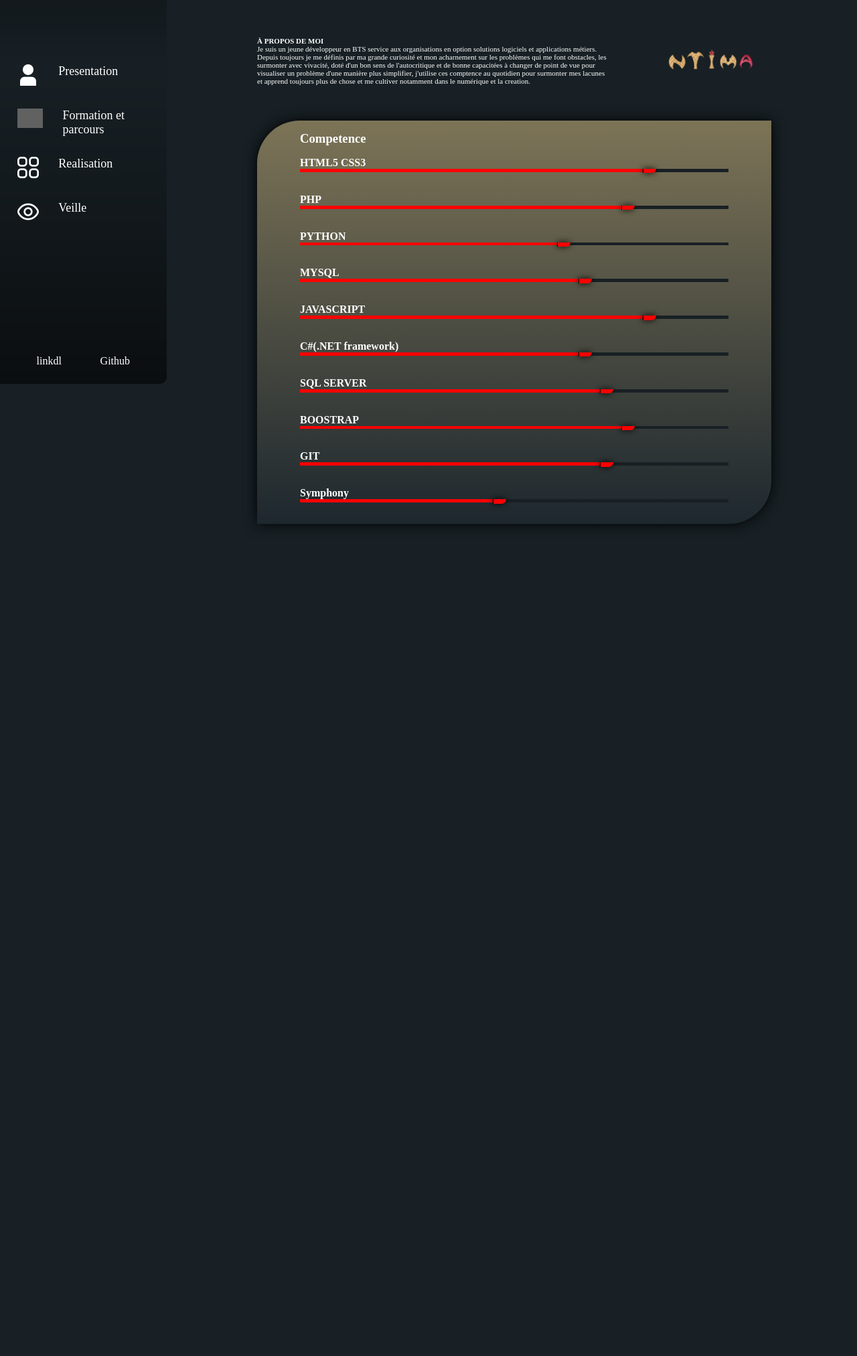
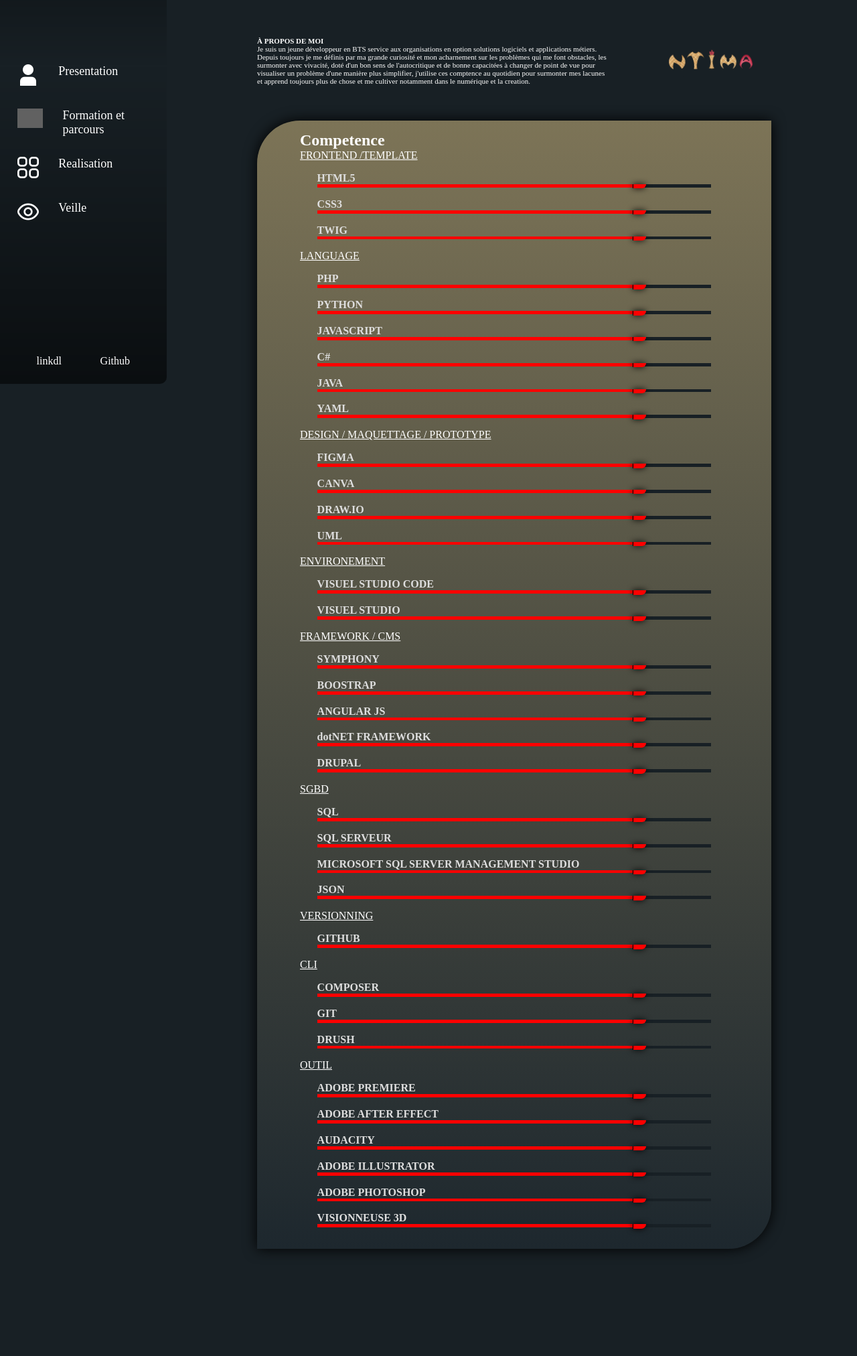
Before and after one commit to calebModeste/portefolio, a PHP site: page / in a window 1280 px wide. Shown: the part 198-2222 px from the top of the page at 67% size. Before the commit the page ends 1140 px from the top, so only its background shows below. Run offline with PHP 8.4, Linux system fonts and the light colour scheme; grey boxes are pictures that could not be loaded.

Commit message:
modification style and structure

```diff
--- a/index.html
+++ b/index.html
@@ -106,69 +106,176 @@
                     <div class="competence">
 
                         <div class="titre" >
-                            <h3>Competence</h3>
+                            <h2>Competence</h2>
+                        </div>
+
+                    <div>
+                        <u>FRONTEND /TEMPLATE</u>
+                            <div class="element">
+                                <h4>HTML5 </h4>
+                                <div class="progBar"> <div class="progstep1"></div> <div class="point"></div> </div>
+                            </div>
+                            <div class="element">
+                                <h4>CSS3 </h4>
+                                <div class="progBar"> <div class="progstep1"></div> <div class="point"></div> </div>
+                            </div>
+                            <div class="element">
+                                <h4>TWIG </h4>
+                                <div class="progBar"> <div class="progstep1"></div> <div class="point"></div> </div>
+                            </div>
+
+                        <!--   -->
+                        <u>LANGUAGE</u>
+                            <div class="element">
+                                <h4>PHP </h4>
+                                <div class="progBar"> <div class="progstep1"></div> <div class="point"></div> </div>
+                            </div>
+                            <div class="element">
+                                <h4>PYTHON </h4>
+                                <div class="progBar"> <div class="progstep1"></div> <div class="point"></div> </div>
+                            </div>
+                            <div class="element">
+                                <h4>JAVASCRIPT </h4>
+                                <div class="progBar"> <div class="progstep1"></div> <div class="point"></div> </div>
+                            </div>
+                            <div class="element">
+                                <h4>C# </h4>
+                                <div class="progBar"> <div class="progstep1"></div> <div class="point"></div> </div>
+                            </div>
+                            <div class="element">
+                                <h4>JAVA </h4>
+                                <div class="progBar"> <div class="progstep1"></div> <div class="point"></div> </div>
+                            </div>
+                            <div class="element">
+                                <h4>YAML </h4>
+                                <div class="progBar"> <div class="progstep1"></div> <div class="point"></div> </div>
+                            </div>
+
+                        <!--   -->
+                        <u>DESIGN / MAQUETTAGE / PROTOTYPE</u>
+                            <div class="element">
+                                <h4>FIGMA </h4>
+                                <div class="progBar"> <div class="progstep1"></div> <div class="point"></div> </div>
+                            </div>
+                            <div class="element">
+                                <h4>CANVA </h4>
+                                <div class="progBar"> <div class="progstep1"></div> <div class="point"></div> </div>
+                            </div>
+                            <div class="element">
+                                <h4>DRAW.IO </h4>
+                                <div class="progBar"> <div class="progstep1"></div> <div class="point"></div> </div>
+                            </div>
+                            <div class="element">
+                                <h4>UML </h4>
+                                <div class="progBar"> <div class="progstep1"></div> <div class="point"></div> </div>
+                            </div>
+
+                        <!--   -->
+                        <u>ENVIRONEMENT</u>
+                            <div class="element">
+                                <h4>VISUEL STUDIO CODE </h4>
+                                <div class="progBar"> <div class="progstep1"></div> <div class="point"></div> </div>
+                            </div>                            <div class="element">
+                                <h4>VISUEL STUDIO </h4>
+                                <div class="progBar"> <div class="progstep1"></div> <div class="point"></div> </div>
+                            </div>
+
+                        <!--   -->
+                        <u>FRAMEWORK / CMS</u>
+                            <div class="element">
+                                <h4>SYMPHONY </h4>
+                                <div class="progBar"> <div class="progstep1"></div> <div class="point"></div> </div>
+                            </div>
+                            <div class="element">
+                                <h4>BOOSTRAP </h4>
+                                <div class="progBar"> <div class="progstep1"></div> <div class="point"></div> </div>
+                            </div>
+                            <div class="element">
+                                <h4>ANGULAR JS </h4>
+                                <div class="progBar"> <div class="progstep1"></div> <div class="point"></div> </div>
+                            </div>
+                            <div class="element">
+                                <h4>dotNET FRAMEWORK </h4>
+                                <div class="progBar"> <div class="progstep1"></div> <div class="point"></div> </div>
+                            </div>
+                            <div class="element">
+                                <h4>DRUPAL </h4>
+                                <div class="progBar"> <div class="progstep1"></div> <div class="point"></div> </div>
+                            </div>
+
+                        <!--   -->
+                        <u>SGBD</u>
+                            <div class="element">
+                                <h4>SQL </h4>
+                                <div class="progBar"> <div class="progstep1"></div> <div class="point"></div> </div>
+                            </div>
+                            <div class="element">
+                                <h4>SQL SERVEUR </h4>
+                                <div class="progBar"> <div class="progstep1"></div> <div class="point"></div> </div>
+                            </div>
+                            <div class="element">
+                                <h4>MICROSOFT SQL SERVER MANAGEMENT STUDIO </h4>
+                                <div class="progBar"> <div class="progstep1"></div> <div class="point"></div> </div>
+                            </div>
+                            <div class="element">
+                                <h4>JSON </h4>
+                                <div class="progBar"> <div class="progstep1"></div> <div class="point"></div> </div>
+                            </div>
+
+                        <!--   -->
+                        <u>VERSIONNING</u>
+                            <div class="element">
+                                <h4>GITHUB </h4>
+                                <div class="progBar"> <div class="progstep1"></div> <div class="point"></div> </div>
                             </div>
 
 
+                        <!--   -->
+                        <u>CLI</u>
+                            <div class="element">
+                                <h4>COMPOSER </h4>
+                                <div class="progBar"> <div class="progstep1"></div> <div class="point"></div> </div>
+                            </div>
+                            <div class="element">
+                                <h4>GIT </h4>
+                                <div class="progBar"> <div class="progstep1"></div> <div class="point"></div> </div>
+                            </div>
+                            <div class="element">
+                                <h4>DRUSH </h4>
+                                <div class="progBar"> <div class="progstep1"></div> <div class="point"></div> </div>
+                            </div>
 
+                        <!--   -->
+                        <u>OUTIL</u>
                         <div class="element">
-                            <h4>HTML5 CSS3</h4>
+                            <h4>ADOBE PREMIERE </h4>
                             <div class="progBar"> <div class="progstep1"></div> <div class="point"></div> </div>
+                        </div>
+                        <div class="element">
+                            <h4>ADOBE AFTER EFFECT</h4>
+                            <div class="progBar"> <div class="progstep1"></div> <div class="point"></div> </div>
+                        </div>
+                        <div class="element">
+                            <h4>AUDACITY </h4>
+                            <div class="progBar"> <div class="progstep1"></div> <div class="point"></div> </div>
+                        </div>
+                        <div class="element">
+                            <h4>ADOBE ILLUSTRATOR</h4>
+                            <div class="progBar"> <div class="progstep1"></div> <div class="point"></div> </div>
+                        </div>
+                        <div class="element">
+                            <h4>ADOBE PHOTOSHOP</h4>
+                            <div class="progBar"> <div class="progstep1"></div> <div class="point"></div> </div>
+                        </div>
+                        <div class="element">
+                            <h4>VISIONNEUSE 3D </h4>
+                            <div class="progBar"> <div class="progstep1"></div> <div class="point"></div> </div>
+                        </div>
+
 
                     </div>
 
-                        <div class="element">
-                            <h4>PHP</h4>
-                            <div class="progBar"> <div class="progstep2"></div> <div class="point"></div> </div>
 
-                        </div>
-
-                        <div class="element">
-                            <h4>PYTHON</h4>
-                            <div class="progBar"> <div class="progstep3"></div> <div class="point"></div> </div>
-
-                        </div>
-
-                        <div class="element">
-                            <h4>MYSQL</h4>
-                            <div class="progBar"> <div class="progstep4"></div> <div class="point"></div> </div>
-
-                        </div>
-
-                        <div class="element">
-                            <h4>JAVASCRIPT</h4>
-                            <div class="progBar"> <div class="progstep5"></div> <div class="point"></div> </div>
-
-                        </div>
-
-                        <div class="element">
-                            <h4>C#(.NET framework)</h4>
-                            <div class="progBar"> <div class="progstep6"></div> <div class="point"></div> </div>
-
-                        </div>
-
-                        <div class="element">
-                            <h4>SQL SERVER</h4>
-                            <div class="progBar"> <div class="progstep7"></div> <div class="point"></div> </div>
-
-                        </div>
-
-                        <div class="element">
-                            <h4>BOOSTRAP </h4>
-                            <div class="progBar"> <div class="progstep8"></div> <div class="point"></div> </div>
-
-                        </div>
-
-                        <div class="element">
-                            <h4>GIT</h4>
-                            <div class="progBar"> <div class="progstep9"></div> <div class="point"></div> </div>
-
-                        </div>
-                        <div class="element">
-                            <h4>Symphony</h4>
-                            <div class="progBar"> <div class="progstep1a"></div> <div class="point"></div> </div>
-
-                        </div>
 
 
                     </div>
@@ -226,29 +326,62 @@
             </div>
             <div class="Block">
                 <div>
-                    <h5>Développeur web stagiaire.</h5>
+                    <b>Développeur web (PHP/DRUPAL)</h5>
+                    <h4>STAGE</h4>
                     <p>avril 2023 - mars 2023</p>
-                    <h5>CMBZ CONSULTING International</h5>
+                    <b>CMBZ CONSULTING International</b>
                     <p>78 Av. des Champs-Élysées, 75008 Paris</p>
+                    <ul>
+                        <li> # Discussion avec le client afin de définir les objectifs du project </li>
+                        <li> # Mise en place du cahier de charge</li>
+                        <li> # Appropriation du CMS DRUPAL</li>
+                        <li> # Définition de l'arborescence </li>
+                        <li> # Définition de la charte graphique</li>
+                        <li> # Recherche des meilleurs hébergeurs pour DRUPAL</li>
+                        <li> # Recensement des modules et dépendances </li>
+                        <li> # Mise en place d'un système d'inscription de candidat avec le module webform
+                        </li>
+                        <li> # Développement de thème et modules personnaliser</li>
+                    </ul>
                 </div>
                 <div>
-                    <h5>Développeur web stagiaire.</h5>
+                    <b>Intérgateur/Développeur web</b>
+                    <h4>STAGE</h4>
                     <p>juil 2022 - sept 2022</p>
-                    <h5>EASTECHNOLOGY SAS </h5>
+                    <b>EASTECHNOLOGY SAS </b>
                     <p>26 ALL DE LA LIBERATION 57100 THIONVILLE, FRANCE</p>
+                    <ul>
+                        <li> # Gestion des données  des produits 3D générés par l'entreprise.</li>
+                        <li> # création de code UGS(unité de gestion de stock) pour les produits.</li>
+                        <li> # Manipulation des produits 3D pour un rendu au norme du marcher(.gltf,.usdz,.obj,...).</li>
+                        <li> # Alimentation du site WordPress de l'entreprise et des sites partenaires.</li>
+                        <li> # Gestion d'un base de donnée Excel.</li>
+                    </ul>
                 </div>
                 <div>
-                    <h5>Monteur stagiaire(audiovisuel).</h5>
-                    <p>    22mars 2021 - 3 mai 2021</p>
-                    <h5>INRAP - SERVICE DE l'AUDIOVIUEL  Institut National de Recherche et d’Action Pédagogiques</h5>
+                    <b>Monteur stagiaire(audiovisuel).</b>
+                    <h4>STAGE</h4>
+                    <p>22mars 2021 - 3 mai 2021</p>
+                    <b>INRAP - SERVICE DE l'AUDIOVIUEL  Institut National de Recherche et d’Action Pédagogiques</b>
                     <p>Brazzaville, Congo-Brazzaville.</p>
+                    <ul>
+                        <li> # Maitrise des outils de montage du service.</li>
+                        <li> # Recherche et proposition de contenue d'actualité et pédagogique au video.</li>
+                        <li> # Montage de séquences d'émission audio et visuel.</li>
+                    </ul>
 
                 </div>
                 <div>
-                    <h5>Infographiste stagiaire</h5>
-                    <p>  1 jan 2021 - 19 mars 2021</p>
-                    <h5>INRAP - SERVICE DES EDITIONS Institut National de Recherche et d’Action Pédagogiques</h5>
+                    <b>Infographiste stagiaire</b>
+                    <h4>STAGE</h4>
+                    <p>1 jan 2021 - 19 mars 2021</p>
+                    <b>INRAP - SERVICE DES EDITIONS Institut National de Recherche et d’Action Pédagogiques</b>
                     <p>Brazzaville, Congo-Brazzaville.</p>
+                    <ul>
+                        <li> # Maitrise des outils de design utilisés par le service</li>
+                        <li> # Nettoyage des illustrations</li>
+                        <li> # Propositions d'illustrations pour des projets pédagogiques.</li>
+                    </ul>
                 </div>
             </div>
 
--- a/style/structure_desktop.css
+++ b/style/structure_desktop.css
@@ -16,6 +16,9 @@
     margin: 20vh 0vw;
 
 }
+
+
+
             /*PRESENTATION */
 .Present-me{
     /*STRUCTURE*/
@@ -39,6 +42,9 @@
     width: 10vw;
 
 }
+
+
+
             /*EXPERIENCE*/
 .competence,.experience, .formation{
     /*STYLE*/
@@ -55,39 +61,67 @@
 }
 .element {
     /*STRUCTURE*/
-    margin: 2vh 0vw;
+    margin: 2vh 2vw;
 }
+.element  h4{
+    /*STYLE*/
+    color: #dedede;
+}
+
+
+
             /*FORMATION*/
-
+.Block{
+    /*STYLE*/
+    border-radius: 15px;
+    border-right: 1px solid #ffffff;
+    border-left: 1px solid #ffffff;
+    border-bottom: 1px solid #ffffff;
+}
 .Block div{
     /*STRUCTURE*/
-    margin: 2vh 1vw;
+    margin: 5vh 2vw;
+
+}
+.Block div b{
+    /*STYLE*/
+    font-size: 1.2rem;
 }
 .Block div p{
 
     /*STYLE*/
-    color:rgba(240, 204, 114, 0.541) ;
+    color:#f0cc728a ;
+}
+.Block div ul li{
+    /*STRUCTURE*/
+    margin: 1vh 2vw;
+
+    /*STYLE*/
+    color:#dedede ;
 }
 
+
+
             /*REALISATION*/
+#Realisation > div:nth-child(1){
+    display: flex;
+    justify-content: center;
+}
 
 #Realisation div:nth-child(1) span:nth-child(1){
     /*STRUCTURE*/
     border-bottom: 1px solid #ffffff;
     border-right: 1px solid #ffffff;
     padding: 0vh 6vw;
+    margin-right: 0.2vw;
 }
+
 #Realisation div:nth-child(1) span:nth-child(2){
-    /*STRUCTURE*/
-    border-bottom: 1px solid #ffffff;
-    padding: 0vh 8vw;
-
-}
-#Realisation div:nth-child(1) span:nth-child(3){
     /*STRUCTURE*/
     border-bottom: 1px solid #ffffff;
     border-left: 1px solid #ffffff;
     padding: 0vh 6vw;
+    margin-left: 0.2vw;
 
 }
 #Realisation .projet{
@@ -136,6 +170,8 @@
 }
 
 
+
+
             /*INTERACTION*/
 #Realisation div:nth-child(1) span:nth-child(1):hover{
     cursor: pointer;
@@ -145,15 +181,9 @@
     border-right: 1px solid #d2bb81;
     padding: 0vh 6vw;
 }
+
+
 #Realisation div:nth-child(1) span:nth-child(2):hover{
-    cursor: pointer;
-    background-color: #d2bb812d;
-    color: #d2bb81;
-    border-bottom: 1px solid #d2bb81;
-    padding: 0vh 8vw;
-}
-
-#Realisation div:nth-child(1) span:nth-child(3):hover{
     cursor: pointer;
     background-color: #d2bb812d;
     color: #d2bb81;
@@ -176,45 +206,3 @@
     width: 80%;
     background-color:#ff0000 ;
 }
-.progstep2{
-    height: 100%;
-    width: 75%;
-    background-color:#ff0000 ;
-}
-.progstep3{
-    height: 100%;
-    width: 60%;
-    background-color:#ff0000 ;
-}
-.progstep4{
-    height: 100%;
-    width: 65%;
-    background-color:#ff0000 ;
-}.progstep5{
-    height: 100%;
-    width: 80%;
-    background-color:#ff0000 ;
-}
-.progstep6{
-    height: 100%;
-    width: 65%;
-    background-color:#ff0000 ;
-}.progstep7{
-    height: 100%;
-    width: 70%;
-    background-color:#ff0000 ;
-}
-.progstep8{
-    height: 100%;
-    width: 75%;
-    background-color:#ff0000 ;
-}.progstep9{
-    height: 100%;
-    width: 70%;
-    background-color:#ff0000 ;
-}
-.progstep1a{
-    height: 100%;
-    width: 45%;
-    background-color:#ff0000 ;
-}
--- a/style/structure_mobile.css
+++ b/style/structure_mobile.css
@@ -57,22 +57,54 @@
 }
 .element {
     /*STRUCTURE*/
-    margin: 2vh 0vw;
+    margin: 2vh 2vw;
 }
+.element  h4{
+    /*STYLE*/
+    color: #dedede;
+}
+
+
+
             /*FORMATION*/
 
+.Block{
+    /*STYLE*/
+    border-radius: 15px;
+    border-right: 1px solid #ffffff;
+    border-left: 1px solid #ffffff;
+    border-bottom: 1px solid #ffffff;
+}
 .Block div{
     /*STRUCTURE*/
-    margin: 2vh 1vw;
+    margin: 5vh 2vw;
+
+}
+.Block div b{
+    /*STYLE*/
+    font-size: 0.8rem;
 }
 .Block div p{
 
     /*STYLE*/
-    color:rgba(240, 204, 114, 0.541) ;
+    color:#f0cc728a ;
+}
+.Block div ul li{
+    /*STRUCTURE*/
+    margin: 1vh 2vw;
+
+    /*STYLE*/
+    color:#dedede ;
 }
 
+
+
+
             /*REALISATION*/
-
+#Realisation > div:nth-child(1){
+    display: flex;
+    justify-content: center;
+}
 #Realisation div:nth-child(1) span:nth-child(1){
     /*STRUCTURE*/
     border-bottom: 1px solid #ffffff;
@@ -82,15 +114,10 @@
 #Realisation div:nth-child(1) span:nth-child(2){
     /*STRUCTURE*/
     border-bottom: 1px solid #ffffff;
+    border-left: 1px solid #ffffff;
+    padding: 0vh 10vw;
+}
 
-    padding: 0vh 15vw;
-}
-#Realisation div:nth-child(1) span:nth-child(3){
-    /*STRUCTURE*/
-    border-bottom: 1px solid #ffffff;
-    border-left: 1px solid #ffffff;
-    padding: 0vh 8vw;
-}
 #Realisation .projet{
     display: flex;
     flex-direction: row;
@@ -166,45 +193,3 @@
     width: 80%;
     background-color:#ff0000 ;
 }
-.progstep2{
-    height: 100%;
-    width: 75%;
-    background-color:#ff0000 ;
-}
-.progstep3{
-    height: 100%;
-    width: 60%;
-    background-color:#ff0000 ;
-}
-.progstep4{
-    height: 100%;
-    width: 65%;
-    background-color:#ff0000 ;
-}.progstep5{
-    height: 100%;
-    width: 80%;
-    background-color:#ff0000 ;
-}
-.progstep6{
-    height: 100%;
-    width: 65%;
-    background-color:#ff0000 ;
-}.progstep7{
-    height: 100%;
-    width: 70%;
-    background-color:#ff0000 ;
-}
-.progstep8{
-    height: 100%;
-    width: 75%;
-    background-color:#ff0000 ;
-}.progstep9{
-    height: 100%;
-    width: 70%;
-    background-color:#ff0000 ;
-}
-.progstep1a{
-    height: 100%;
-    width: 20%;
-    background-color:#ff0000 ;
-}
```
Also changed, not shown: other parts of index.html (+17 -33 lines). Lines whose indentation alone changed are shown as unchanged.
